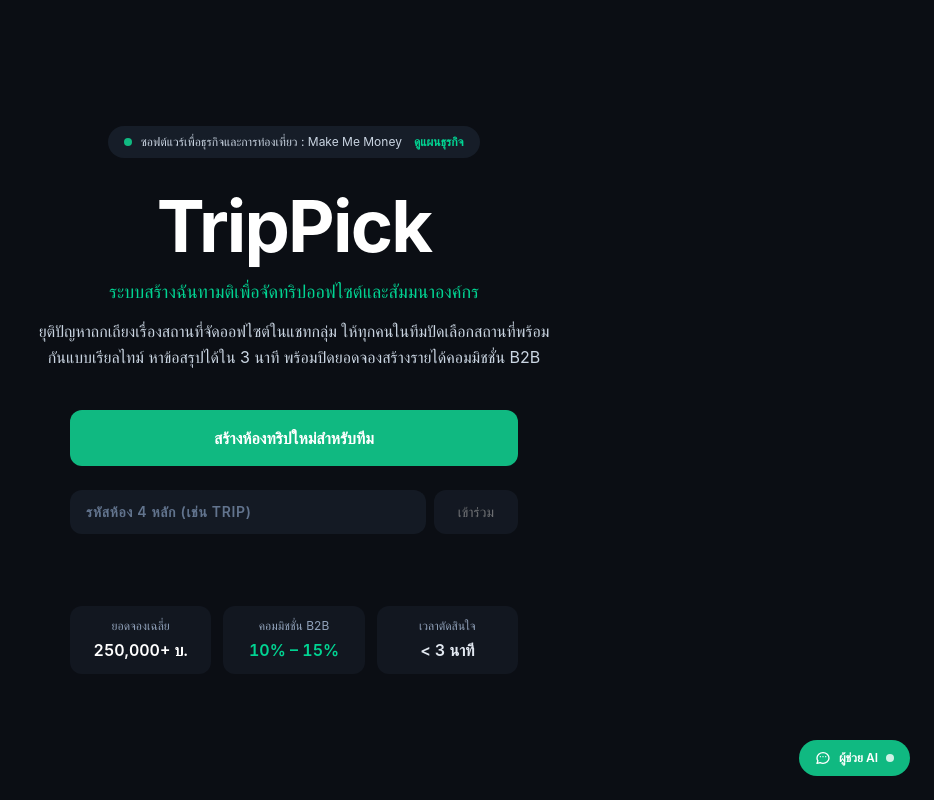
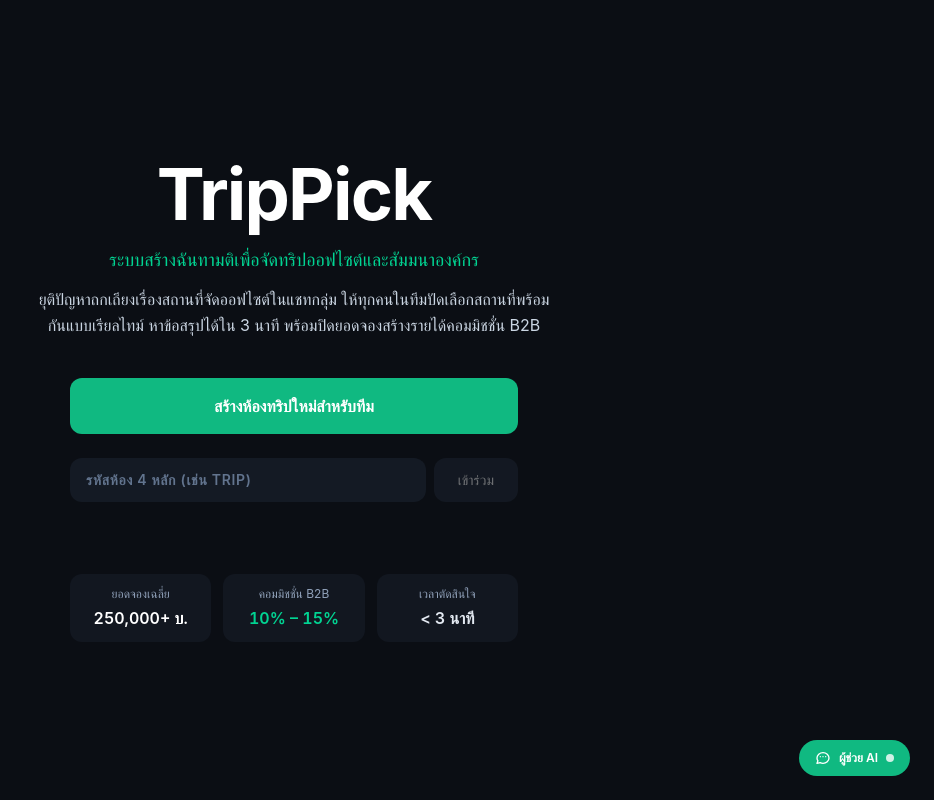
Before and after one commit to pxpickkyyy/TripPick, a React (Vite) app: page / in a window 1280 px wide. Shown: the whole page, without its empty margins (346-1280 px from the left). Built offline with nearby package versions, Linux system fonts and the light colour scheme.

Commit message:
style: remove topic category and pitch deck badge from landing page

```diff
--- a/src/components/LandingView.tsx
+++ b/src/components/LandingView.tsx
@@ -7,7 +7,7 @@
   onReenterSession: () => Promise<boolean>;
   loading: boolean;
   error: string | null;
-  onOpenBusinessModel: () => void;
+  onOpenBusinessModel?: () => void;
 }
 
 export function LandingView({
@@ -16,7 +16,6 @@
   onReenterSession,
   loading,
   error,
-  onOpenBusinessModel,
 }: LandingViewProps) {
   const [code, setCode] = useState('');
   const [joinError, setJoinError] = useState<string | null>(null);
@@ -41,16 +40,6 @@
       className="flex flex-col items-center justify-center min-h-dvh px-6 py-12 text-center"
     >
       <div className="w-full max-w-xl flex flex-col items-center">
-        {/* Editorial Topic Badge */}
-        <button
-          onClick={onOpenBusinessModel}
-          className="mb-8 inline-flex items-center gap-2 px-4 py-2 rounded-full bg-[#161d28] text-slate-300 text-xs hover:bg-[#1e2736] hover:text-white transition-colors duration-150 cursor-pointer"
-        >
-          <span className="w-2 h-2 rounded-full bg-[#10b981]" />
-          <span>ซอฟต์แวร์เพื่อธุรกิจและการท่องเที่ยว : Make Me Money</span>
-          <span className="text-emerald-400 font-semibold ml-1">ดูแผนธุรกิจ</span>
-        </button>
-
         {/* Wordmark as Monument */}
         <h1 className="text-5xl sm:text-7xl font-bold tracking-tight text-white mb-4">
           TripPick
```
